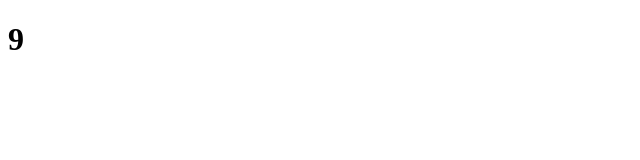
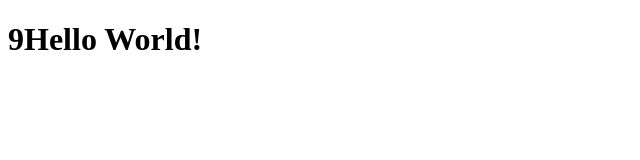
Before and after one commit to itschool-front/quizzApp_2, a plain HTML site: page index.html in a window 1280 px wide. Shown: the whole page, without its empty margins (0-640 px from the left). Drawn offline with Linux system fonts and the light colour scheme.

Commit message:
Adds Tests controller

```diff
--- /dev/null
+++ b/app/tests/TestsCtrl.js
@@ -0,0 +1,11 @@
+(function () {
+    'use strict';
+    angular.module('testsManagement')
+           .controller('TestsCtrl', TestsCtrl);
+
+    function TestsCtrl(){
+        var vm =this;
+
+        vm.testMessage = "Hello World!";
+    }
+})()
--- a/index.html
+++ b/index.html
@@ -4,11 +4,15 @@
     <meta charset="UTF-8">
     <title>Testing Management</title>
 </head>
-<body ng-app>
+<body ng-app="testsManagement" ng-controller="TestsCtrl as vm">
 
-    <h1>{{2*2+5}}</h1>
+
+    <h1>{{2*2+5+vm.testMessage}}</h1>
 
     <script src="js/angular.min.js"></script>
     <script src="app/app.js"></script>
+
+    <!--Controllers-->
+    <script src="app/tests/TestsCtrl.js"></script>
 </body>
 </html>
```
